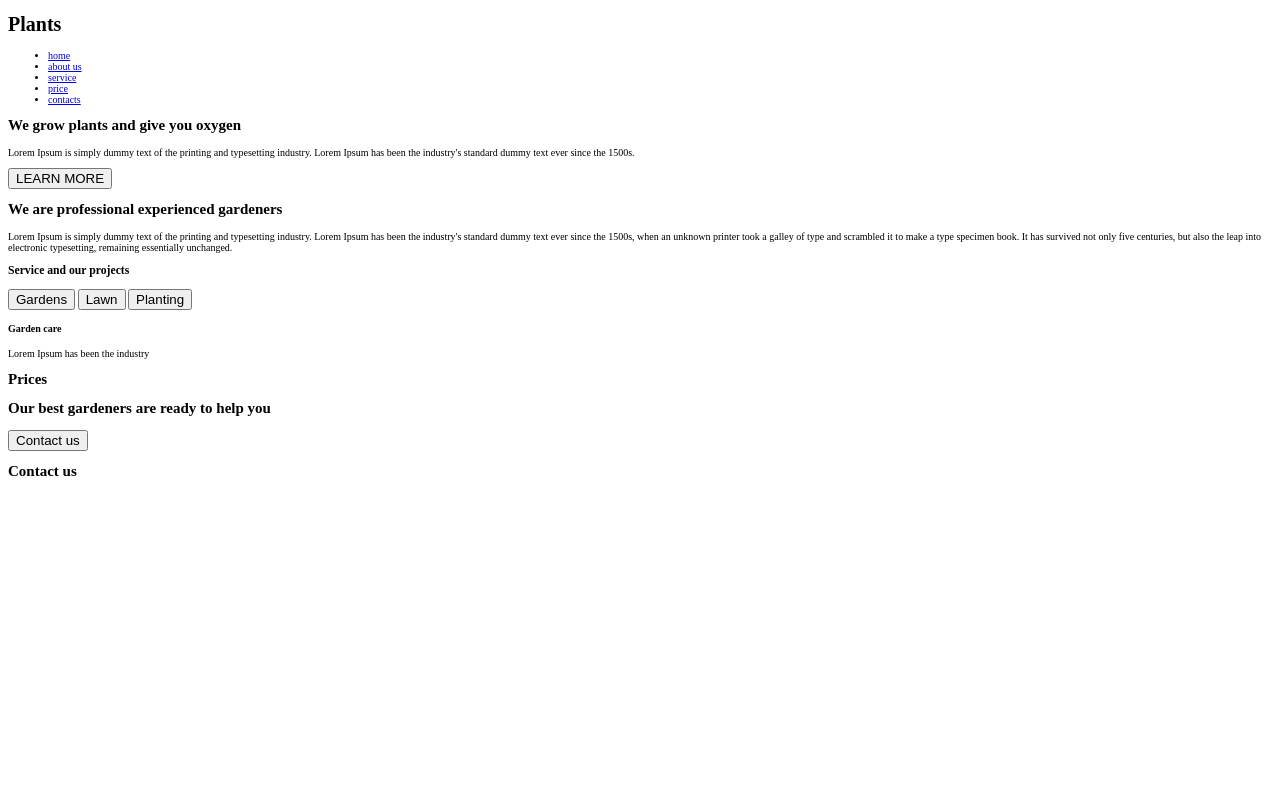
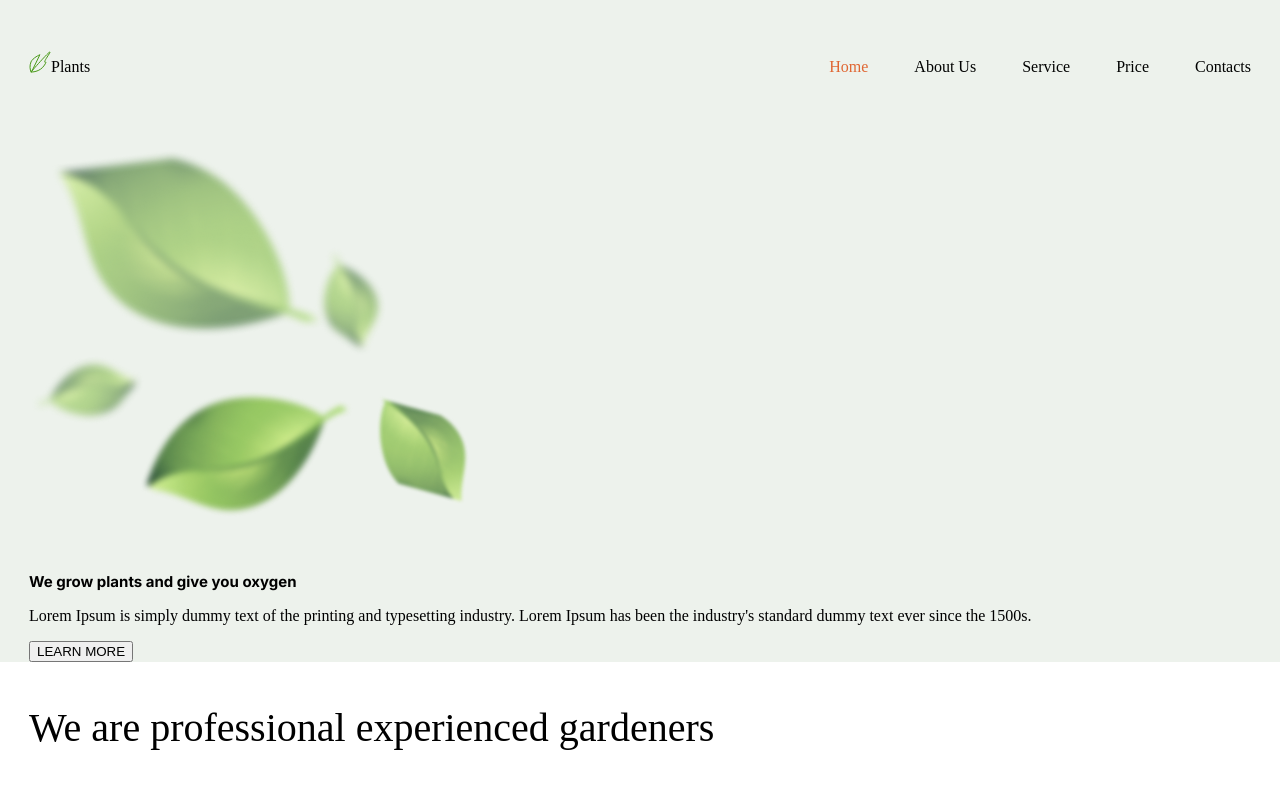
Before and after one commit to MaleryValery/RSS2022, a website: page plants/index.html in a window 1280 px wide. Shown: the top 791 px of the page. Drawn offline with Linux system fonts and the light colour scheme; a web font is replaced by a local one.

Commit message:
feat: update headet section

```diff
--- a/plants/index.html
+++ b/plants/index.html
@@ -7,49 +7,63 @@
     <meta name="viewport" content="width=device-width, initial-scale=1.0">
     <title>Plants</title>
     <link rel="stylesheet" href="./sass/style.css">
+    <link rel="preconnect" href="https://fonts.googleapis.com">
+    <link rel="preconnect" href="https://fonts.gstatic.com" crossorigin>
+    <link href="https://fonts.googleapis.com/css2?family=Inika:wght@400;700&family=Inter:wght@400;700&family=Roboto&family=Roboto+Slab&display=swap" rel="stylesheet">
 </head>
 
 <body>
+    <div class="bg-wrapper">
         <header class="header">
             <div class="header-wrapper wrapper">
                 <div class="header-logo">
                     <span class="header-logo__img"></span>
                     <h1 class="header-logo__title">Plants</h1>
                 </div>
-            <nav class="header_nav">
-                <ul>
-                    <li><a href="#home">home</a></li>
-                    <li><a href="#about-us">about us</a></li>
-                    <li><a href="#service">service</a></li>
-                    <li><a href="#price">price</a></li>
-                    <li><a href="#contacts">contacts</a></li>
+                <nav class="nav">
+                    <ul class="header-nav">
+                        <li class="header-nav__item"><a class="header-nav__link active" href="#home">home</a></li>
+                        <li class="header-nav__item"><a class="header-nav__link" href="#about-us">about us</a></li>
+                        <li class="header-nav__item"><a class="header-nav__link" href="#service">service</a></li>
+                        <li class="header-nav__item"><a class="header-nav__link" href="#price">price</a></li>
+                        <li class="header-nav__item"><a class="header-nav__link" href="#contacts">contacts</a></li>
                     </ul>
                 </nav>
             </div>
         </header>
         <main class="main">
-        <div class="main-wrapper wrapper">
+            <div class="main-wrapper">
                 <section class="welcome">
-                <div class="welcome-wrapper section-wrapper layout-2-col">
+                    <div class="welcome-wrapper wrapper layout-2-col">
                         <span class="welcome__img"></span>
                         <div class="welcome-content">
+                            <img src="./img/leafs.png" alt="leafs.png">
                             <h2 class="welcome-content__title title">We grow plants and give you oxygen</h2>
-                        <p class="welcome-content__text text">Lorem Ipsum is simply dummy text of the printing and typesetting industry. Lorem Ipsum has been the industry's standard dummy text ever since the 1500s.</p>
+                            <p class="welcome-content__text text">Lorem Ipsum is simply dummy text of the printing and
+                                typesetting industry. Lorem Ipsum has been the industry's standard dummy text ever since
+                                the 1500s.</p>
                             <button class="welcome-btn button round">LEARN MORE</button>
                         </div>
                     </div>
                 </section>
+            </div>
+    </div>
+
     <section id="about-us" class="about">
-                <div class="about-wrapper section-wrapper layout-2-col">
+        <div class="about-wrapper wrapper layout-2-col">
             <span class="about__img"></span>
             <div class="about-content">
-                        <h2 class="about-content__title title">We are professional experienced gardeners</h2>
-                        <p class="about-content__text text">Lorem Ipsum is simply dummy text of the printing and typesetting industry. Lorem Ipsum has been the industry's standard dummy text ever since the 1500s, when an unknown printer took a galley of type and scrambled it to make a type specimen book. It has survived not only five centuries, but also the leap into electronic typesetting, remaining essentially unchanged. </p>
+                <h3 class="about-content__title title">We are professional experienced gardeners</h3>
+                <p class="about-content__text text">Lorem Ipsum is simply dummy text of the printing and
+                    typesetting industry. Lorem Ipsum has been the industry's standard dummy text ever since the
+                    1500s, when an unknown printer took a galley of type and scrambled it to make a type
+                    specimen book. It has survived not only five centuries, but also the leap into electronic
+                    typesetting, remaining essentially unchanged. </p>
             </div>
         </div>
     </section>
     <section id="service" class="service">
-                <div class="service-wrapper section-wrapper">
+        <div class="service-wrapper wrapper">
             <div class="service-choice">
                 <h3 class="service-choice__title title">Service and our projects</h3>
                 <div class="service-buttons">
@@ -74,7 +88,7 @@
 
     </section>
     <section id="price" class="prices">
-                <div class="price-wrapper section-wrapper layout-2-col">
+        <div class="price-wrapper wrapper layout-2-col">
             <div class="price-options">
                 <h2 class="price-options__title title">Prices</h2>
                 <div class="price-options-list">
@@ -89,9 +103,9 @@
         </div>
     </section>
     <section id="contacts" class="contacts">
-                <div class="contacts-wrapper section-wrapper layout-3-col">
+        <div class="contacts-wrapper wrapper layout-3-col">
             <span class="contacts__img"></span>
-                    <h2 class="contacts__title title">Contact us</h2>
+            <h3 class="contacts__title title">Contact us</h3>
             <div class="contact-city"></div>
         </div>
     </section>
--- a/plants/sass/abstract/_constants.scss
+++ b/plants/sass/abstract/_constants.scss
@@ -10,3 +10,9 @@ $color-border: #E3E1D5;
 
 $color-dpop-default: #AEA1A1;
 $color-dpop-active: #8BA07E;
+
+$wrapper-width: 1440px;
+$content-width: 1222px;
+$tablet-width: 768px;
+$mobile-width: 380px;
+$mobile-min-width: 320px;
--- a/plants/sass/base/_base.scss
+++ b/plants/sass/base/_base.scss
@@ -1,3 +1,62 @@
-body{
+html {
     font-size: 10px;
 }
+body {
+
+    font-size: 1.6rem;
+    margin: 0;
+    padding: 0;
+}
+@font-face {
+    font-family: 'Inika', serif;
+    src: url(../../fonts/Inika/Inika-Regular.ttf);
+    scr: local ('Inika'), local ('Inika-Regular'), local ('Inika Regular');
+    font-weight: 400;
+}
+@font-face {
+    font-family: 'Inika-Bold', serif;
+    src: url(../../fonts/Inika/Inika-Bold.ttf);
+    scr: local ('Inika Bold'), local ('Inika-Bold');
+    font-weight: 700;
+}
+@font-face {
+    font-family: 'Inter', sans-serif;
+    src: url(../../fonts/Inter/Inter-Bold.ttf);
+    scr: local('Inter'), local ('Inter Regular'), local ('Inter-Regular');
+    font-weight: 400;
+}
+@font-face {
+    font-family: 'Inter-Bold', sans-serif;
+    src: url(../../fonts/Inter/Inter-Regular.ttf);
+    scr: local ('Inter Bold'), local ('Inter-Bold');
+    font-weight: 700;
+}
+h1 {
+    font-family: 'Inika';
+    font-style: normal;
+    font-weight: 400;
+    font-size: 1.6rem;
+    line-height: 1.31;
+}
+h2 {
+    font-family: 'Inter';
+    font-style: normal;
+    font-weight: 700;
+    font-size: 1.5rem;
+    line-height: 1.11;
+}
+h3{
+    font-family: 'Inika';
+font-style: normal;
+font-weight: 400;
+font-size: 4rem;
+line-height: 1.3;
+}
+ul{
+    margin: 0;
+    padding: 0;
+}
+li{
+    text-decoration: none;
+    display: block;
+}
--- /dev/null
+++ b/plants/sass/components/_contactus.scss
@@ -0,0 +1,3 @@
+.contacts{
+    background: $color-bg-section;
+}
--- /dev/null
+++ b/plants/sass/layout/_header.scss
@@ -0,0 +1,38 @@
+
+.header-logo__img{
+    background-image: url(../img/logo_vector.svg);
+    display: block;
+    width: 22px;
+    height: 22px;
+    position: relative;
+    bottom: 5px;
+}
+.bg-wrapper{
+    background: $color-bg-section;
+}
+.header-logo{
+    display: flex;
+    align-items: center;
+}
+.header-wrapper{
+    display: flex;
+    justify-content: space-between;
+    align-items: center;
+    padding: 42px 0;
+}
+.header-nav{
+    display: flex;
+    gap: 46px;
+}
+.header-nav__link{
+    text-decoration: none;
+    color: $color-nav;
+    text-transform: capitalize;
+    font-family: 'Inika', serif;
+    font-size: 1.6rem;
+    line-height: 3.125;
+}
+.header-nav__link.active{
+    color: $color-additional;
+    cursor: default;
+}
--- /dev/null
+++ b/plants/sass/layout/_wrapper.scss
@@ -0,0 +1,4 @@
+.wrapper{
+    max-width: $content-width;
+    margin: 0  auto;
+}
--- a/plants/sass/style.scss
+++ b/plants/sass/style.scss
@@ -1,2 +1,10 @@
+@import "abstract/constants";
 @import "base/base";
-@import "abstract/constants"
+
+
+//layouts
+@import "layout/wrapper";
+@import "layout/header";
+
+//Components
+@import "components/contactus";
```
Also changed, not shown: plants/fonts/Inika/OFL.txt (added, +94 -0 lines), plants/fonts/Inter/OFL.txt (added, +93 -0 lines), plants/fonts/Inika/Inika-Bold.ttf (added), plants/fonts/Inika/Inika-Regular.ttf (added), plants/fonts/Inter/Inter-Bold.ttf (added), plants/fonts/Inter/Inter-Regular.ttf (added), plants/fonts/Inter/README.txt (added), plants/sass/style.css, 4 other files. Lines whose indentation alone changed are shown as unchanged.
